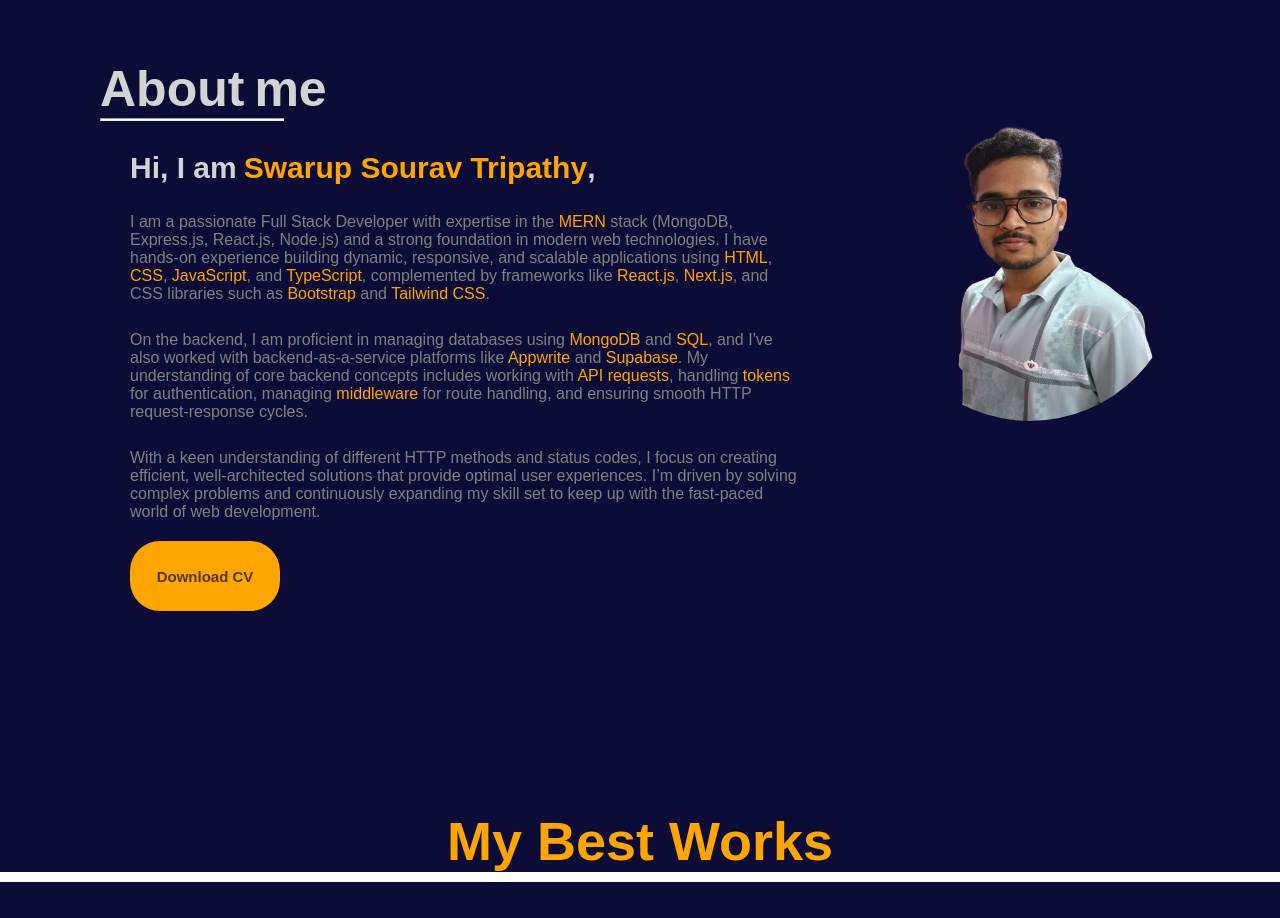
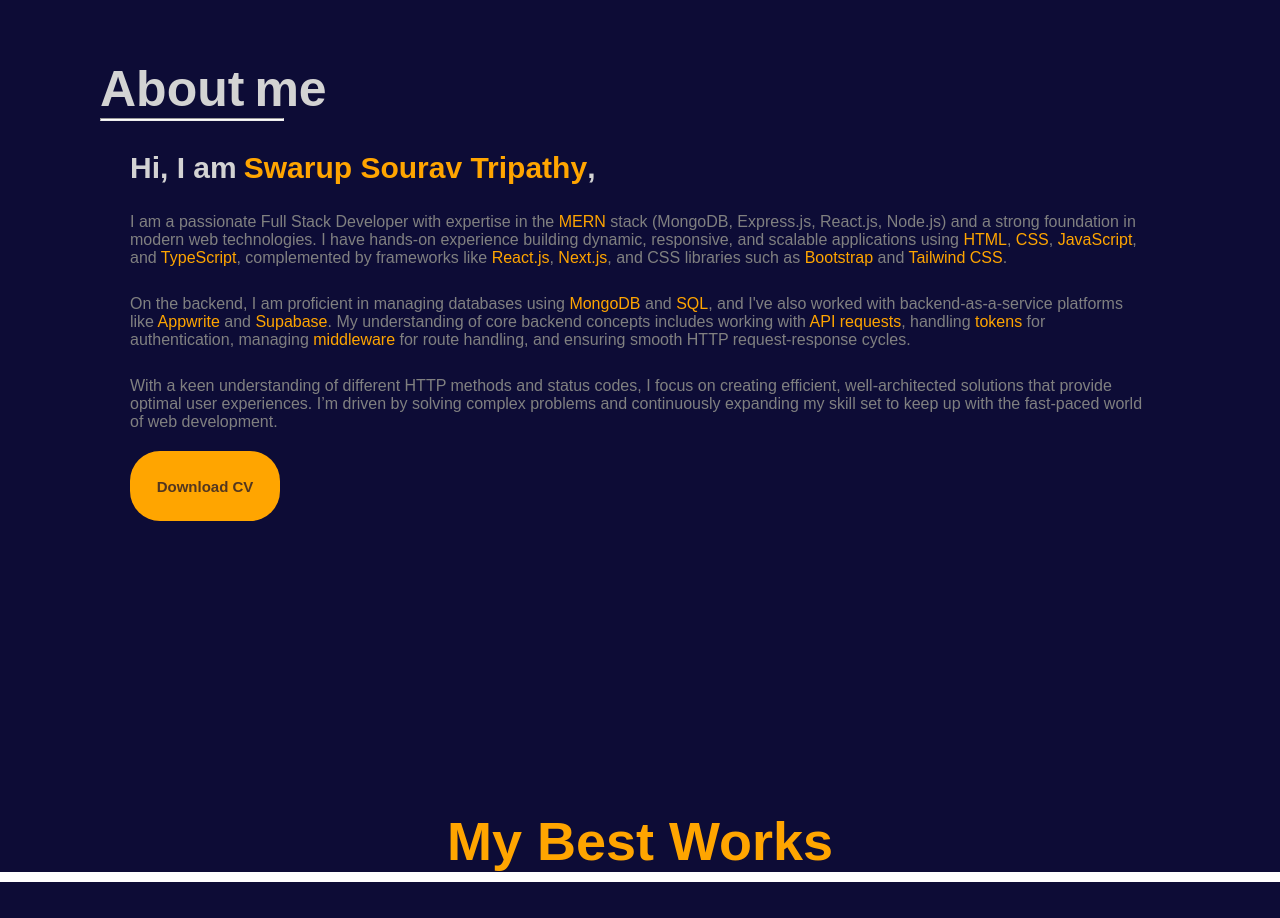
Before and after one commit to swarup-sourav-tripathy/portfolio.react, a React (Vite) app: page / in a window 1280 px wide. Shown: the part 840-1758 px from the top of the page. Built offline with nearby package versions, Linux system fonts and the light colour scheme.

Commit message:
small changes

```diff
--- a/src/components/about/About.jsx
+++ b/src/components/about/About.jsx
@@ -36,9 +36,7 @@
                             <button>Download CV</button>
                         </a>
                     </div>
-                    <div className="imageContainer">
-                        <img src="/IMG-20241016-WA0020-removebg-preview.png" alt="" />
-                    </div>
+
                 </div>
             </div>
 
--- a/src/components/sidebar/sidebar.scss
+++ b/src/components/sidebar/sidebar.scss
@@ -20,7 +20,7 @@
 
     @include mobile {
       width: 200px;
-      height: 50vh;
+      height: 100vh;
       top: 0;
       left: 0;
       bottom: 15px;
```
